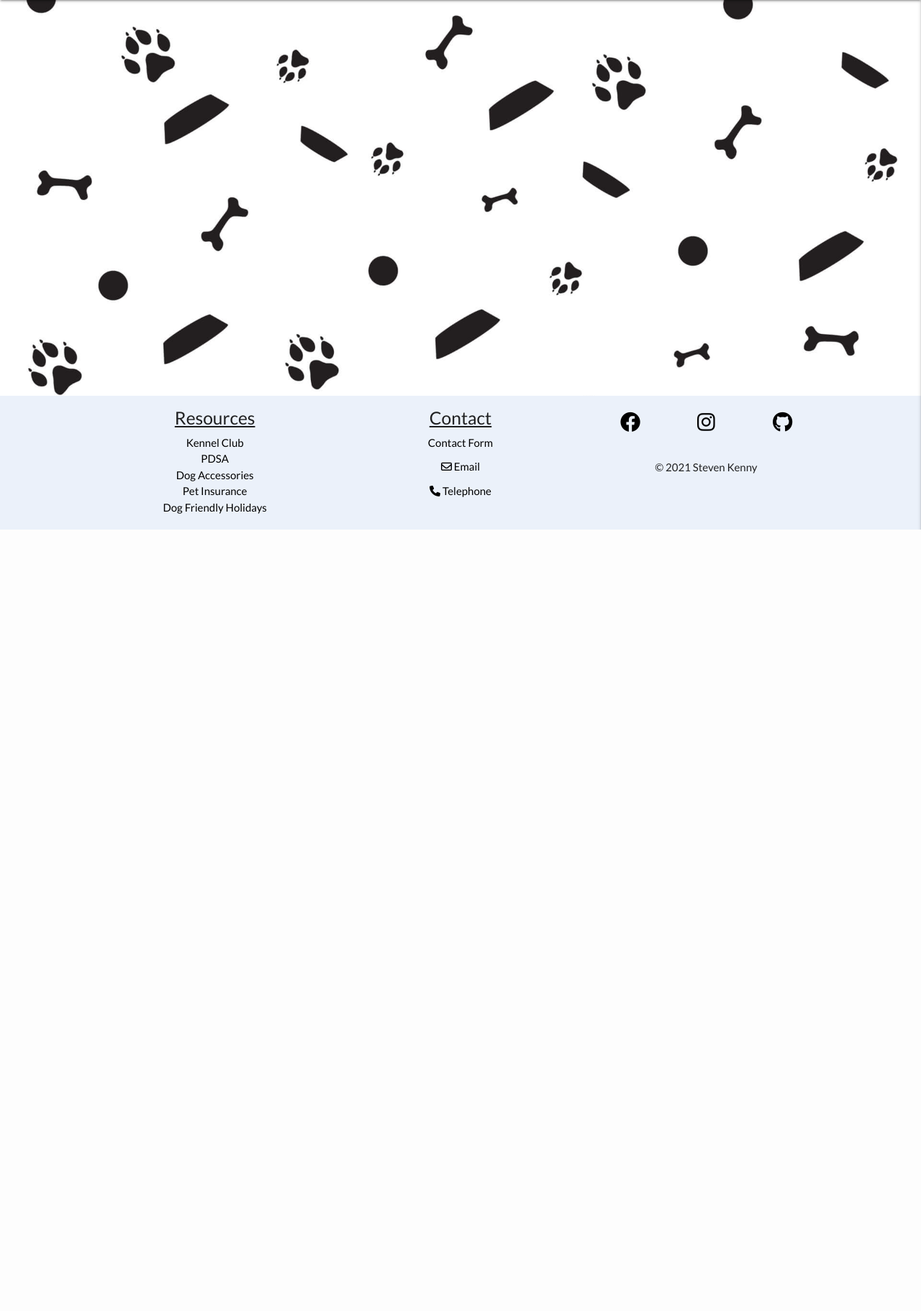
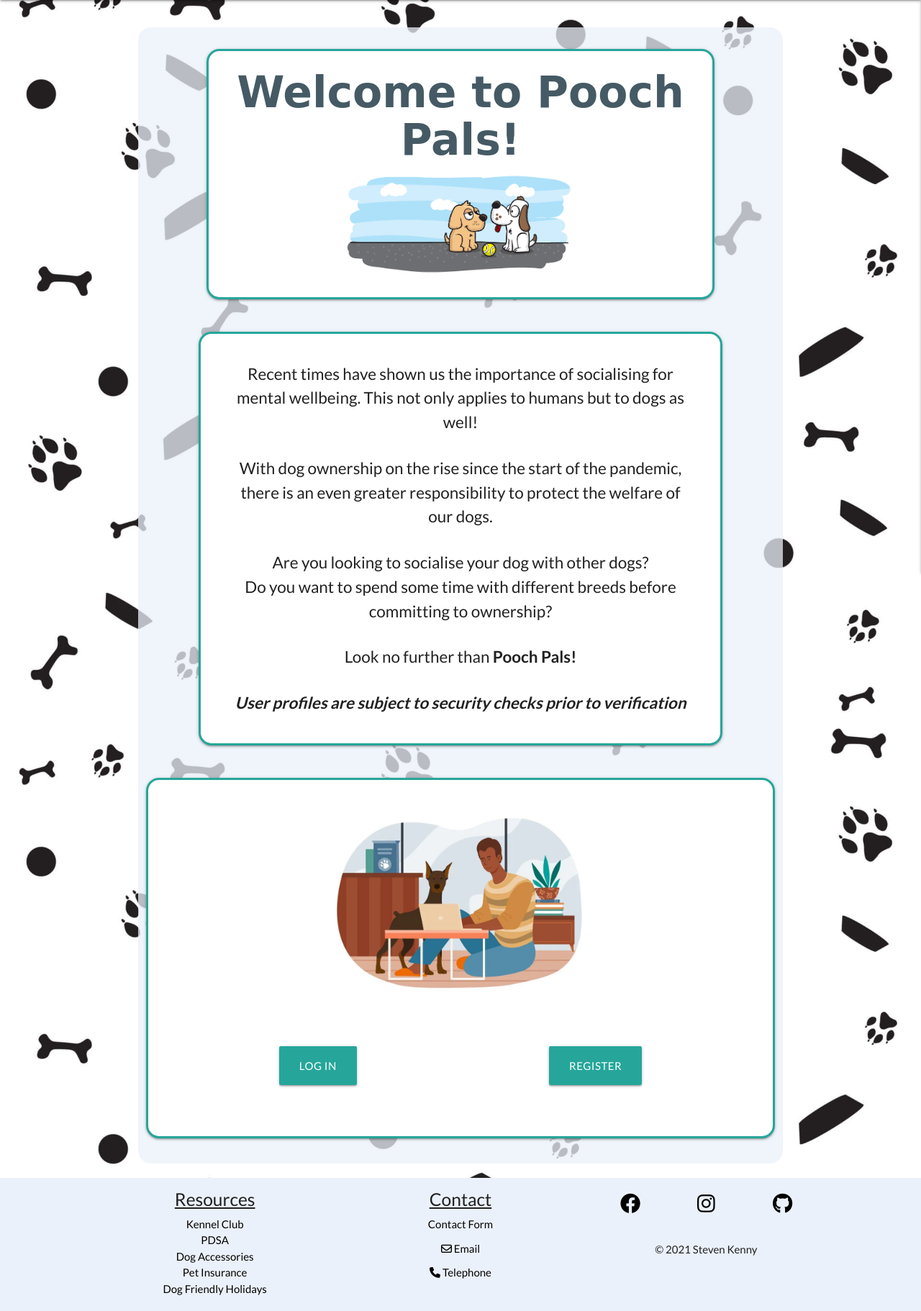
Before and after one commit to SteveKennyUK/pooch_pals, a Flask app: page / in a window 1280 px wide. Shown: the part 64-1886 px from the top of the page at 72% size. Before the commit the page ends 800 px from the top, so only its background shows below. Run offline with Flask 2, Linux system fonts and the light colour scheme; data that the repository does not hold is empty; some libraries are stand-ins or nearby versions; some web fonts are replaced.

Commit message:
add home page content and link buttons

```diff
--- a/app.py
+++ b/app.py
@@ -38,7 +38,7 @@ def login_required(f):
 @app.route("/")
 @app.route("/index")
 def index():
-    breeds = mongo.db.breed_groups.find()
+    breeds = list(mongo.db.breed_groups.find())
     return render_template("index.html", breeds=breeds)
 
 
--- a/static/css/style.css
+++ b/static/css/style.css
@@ -52,6 +52,10 @@ h1 {
 p {
     font-size: 1rem;
     padding: 1rem;
+}
+
+.home-card p {
+    font-size: 1.5rem;
 }
 
 .card-reveal p,
--- a/templates/breed_groups.html
+++ b/templates/breed_groups.html
@@ -70,7 +70,7 @@
                                             <a href="{{ url_for('filter_breed_group', breed_group_id=breed._id) }}"
                                                 class="btn btn-contact black-text waves-effect waves-light"
                                                 aria-label="link to all dogs page, results filtered by breed group">
-                                                View Dogs
+                                                View <span class="hide-on-small-only">Dogs</span>
                                                 <i class="fa-solid fa-eye" aria-hidden="true"></i>
                                             </a>
                                         </div>
--- a/templates/index.html
+++ b/templates/index.html
@@ -5,22 +5,101 @@
 {% block content %}
 
 <div class="row">
-  {% for breed in breeds %}
-  <div class="col s12 m6 l4">
-    <div class="card">
-      <div class="card-image">
-        <img src="{{ breed.image_url }}" alt="">
-        <span class="card-title">{{ breed.breed_name }}</span>
+  <div class="col s12 m10 offset-m1 l12 card-container">
+      <!-- Title and image -->
+      <div class="col s12 m10 offset-m1">
+          <div class="card card-panel">
+              <h1 class="center-align">Welcome to Pooch Pals!</h1>
+              <div class="card-image title-image">
+                  <img src="{{ url_for('static', filename='images/home-img.jpeg') }}"
+                      alt="two dogs playing" loading="lazy" />
+              </div>
+          </div>
       </div>
-      <div class="card-content">
-        <p>{{ breed.description }}</p>
+      <!-- Information card -->
+      <div class="col s12 m10 offset-m1">
+          <div class="row card card-panel home-card center-align">
+              <p>Recent times have shown us the importance of socialising for mental wellbeing. This not only applies to
+                  humans but to dogs as well!
+              </p>
+              <p>With dog ownership on the rise since the start of the pandemic, there is an even greater responsibility
+                  to protect the welfare of our dogs.
+              </p>
+              <p>Are you looking to socialise your dog with other dogs?<br>
+                  Do you want to spend some time with different breeds before committing to ownership?
+              </p>
+              <p>Look no further than <b>Pooch Pals!</b></p>
+              <p><em><b>User profiles are subject to security checks prior to verification</b></em></p>
+          </div>
       </div>
-      <div class="card-action">
-        <a href="#">This is a link</a>
+      <!-- Welcome panel with link buttons -->
+      <div class="row">
+          <div class="col s12">
+              <div class="card card-panel">
+                  <!-- Image -->
+                  <div class="card-image title-image">
+                      <!-- Show different image depending whether user is logged in -->
+                      {% if session.user %}
+                      <img src="{{ url_for('static', filename='images/profile-img.JPG') }}" alt="smiling man and dog"
+                          loading="lazy" />
+                      {% else %}
+                      <img src="{{ url_for('static', filename='images/login-img.JPG') }}" alt="man and dog at computer"
+                          loading="lazy" />
+                      {% endif %}
+                  </div>
+                  <!-- Button links -->
+                  <div class="card-content">
+                      <div class="form-buttons">
+                          <div>
+                              <!-- Show different buttons depending whether user is logged in -->
+                              <!-- Display large buttons on medium screens and above, small buttons on small screens only -->
+                              {% if session.user %}
+                              <a href="{{ url_for('profile', username=session['user']) }}"
+                                  class="btn-large waves-effect waves-light hide-on-small-only" aria-label="link to profile page">
+                                  Profile
+                              </a>
+                              <a href="{{ url_for('profile', username=session['user']) }}"
+                                  class="btn waves-effect waves-light hide-on-med-and-up" aria-label="link to profile page">
+                                  Profile
+                              </a>
+                              {% else %}
+                              <a href="{{ url_for('login') }}"
+                                  class="btn-large waves-effect waves-light hide-on-small-only" aria-label="link to login page">
+                                    Log In
+                              </a>
+                              <a href="{{ url_for('login') }}"
+                                  class="btn waves-effect waves-light hide-on-med-and-up" aria-label="link to login page">
+                                    Log In
+                              </a>
+                              {% endif %}
+                          </div>
+                          <div>
+                              {% if session.user %}
+                              <a href="{{ url_for('all_dogs') }}" class="btn-large waves-effect waves-light hide-on-small-only"
+                                  aria-label="link to all dogs page">
+                                  All Dogs
+                              </a>
+                              <a href="{{ url_for('all_dogs') }}" class="btn waves-effect waves-light hide-on-med-and-up"
+                                  aria-label="link to all dogs page">
+                                  All Dogs
+                              </a>
+                              {% else %}
+                              <a href="{{ url_for('register') }}"
+                                  class="btn-large waves-effect waves-light hide-on-small-only" aria-label="link to register page">
+                                  Register
+                              </a>
+                              <a href="{{ url_for('register') }}"
+                                  class="btn waves-effect waves-light hide-on-med-and-up" aria-label="link to register page">
+                                  Register
+                              </a>
+                              {% endif %}
+                          </div>
+                      </div>
+                  </div>
+              </div>
+          </div>
       </div>
-    </div>
   </div>
-  {% endfor %}
 </div>
 
 {% endblock %}
--- a/templates/profile.html
+++ b/templates/profile.html
@@ -9,7 +9,7 @@
         <!-- User welcome card -->
         <div class="col s12 m8 offset-m2">
             <div class="card card-panel">
-                <h2 class="center-align">{{ username }}'s Den</h2>
+                <h2 class="center-align">{{ username }}'s den</h2>
                 <div class="card-image title-image">
                     <img src="{{ url_for('static', filename='images/profile-img.JPG') }}" alt="smiling man and dog" loading="lazy" />
                 </div>
```
Also changed, not shown: index.html (deleted, +0 -12 lines), README.md.
